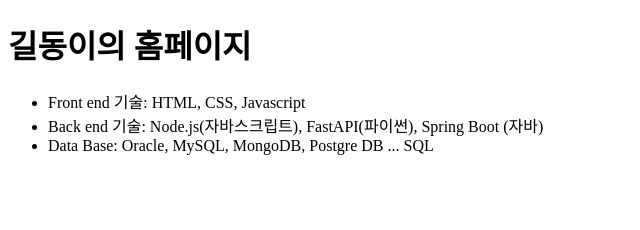
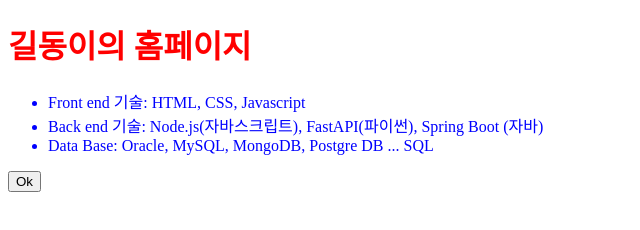
Before and after one commit to seonjeong20/skala-test20260714, a plain HTML site: page index.html in a window 1280 px wide. Shown: the whole page, without its empty margins (0-640 px from the left). Drawn offline with Linux system fonts and the light colour scheme.

Commit message:
index.html CSS,Javascript 수정

```diff
--- a/index.html
+++ b/index.html
@@ -4,13 +4,23 @@
     <meta charset="UTF-8">
     <meta name="viewport" content="width=h1, initial-scale=1.0">
     <title>Document</title>
+    <style>
+        li { color: blue;}
+    </style>
 </head>
 <body>
-    <h1>길동이의 홈페이지</h1>
+    <h1 style="color:red;">길동이의 홈페이지</h1>
     <ul>
         <li>Front end 기술: HTML, CSS, Javascript</li>
         <li>Back end 기술: Node.js(자바스크립트), FastAPI(파이썬), Spring Boot (자바)</li>
         <li>Data Base: Oracle, MySQL, MongoDB, Postgre DB ... SQL</li>
     </ul>
+    <button id="btn">Ok</button>
+    <script>
+        console.log(btn);
+        btn.onclick = function() {
+            alert("버튼 눌렀다!")
+        }
+    </script>
 </body>
 </html>
```
